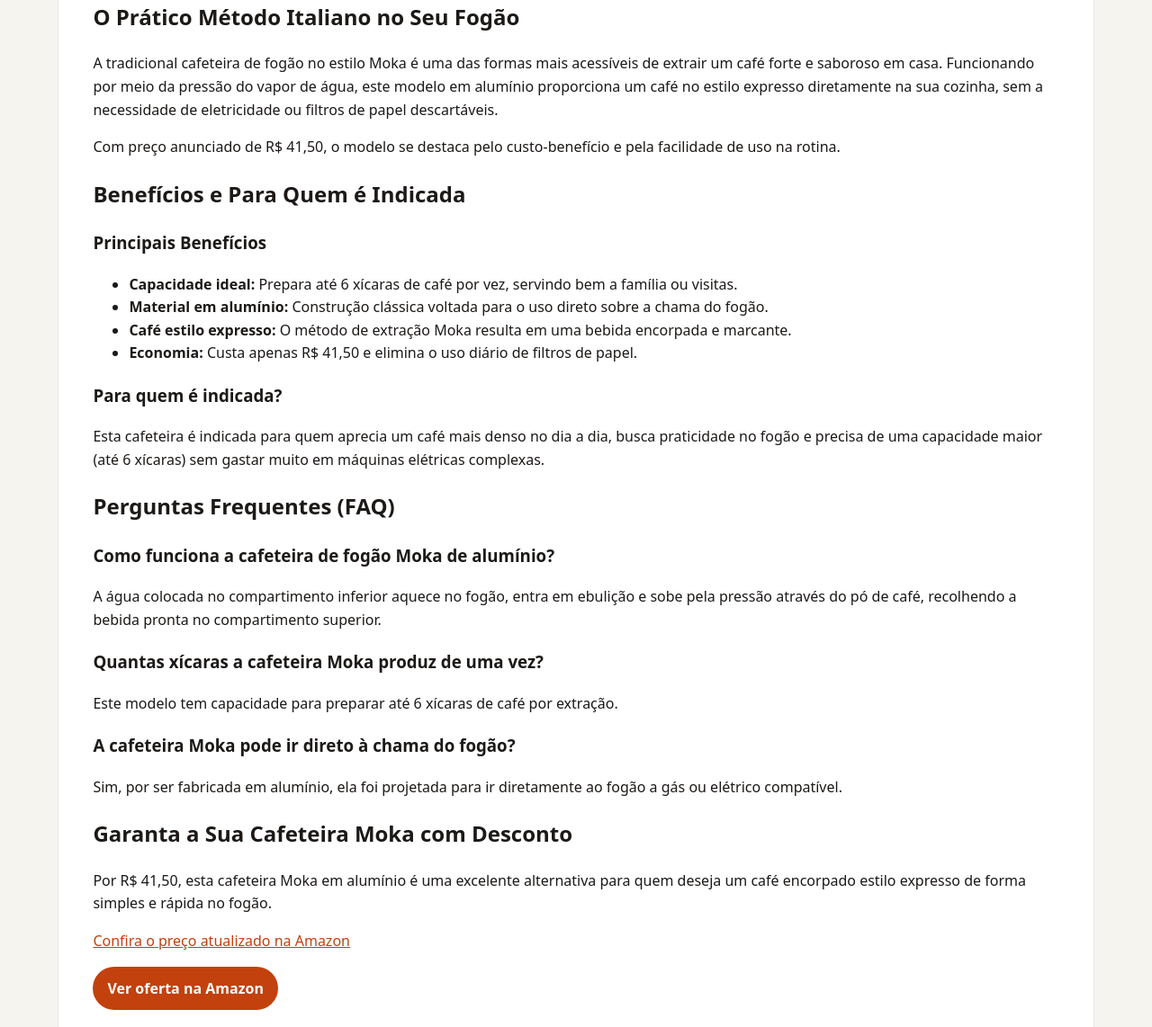
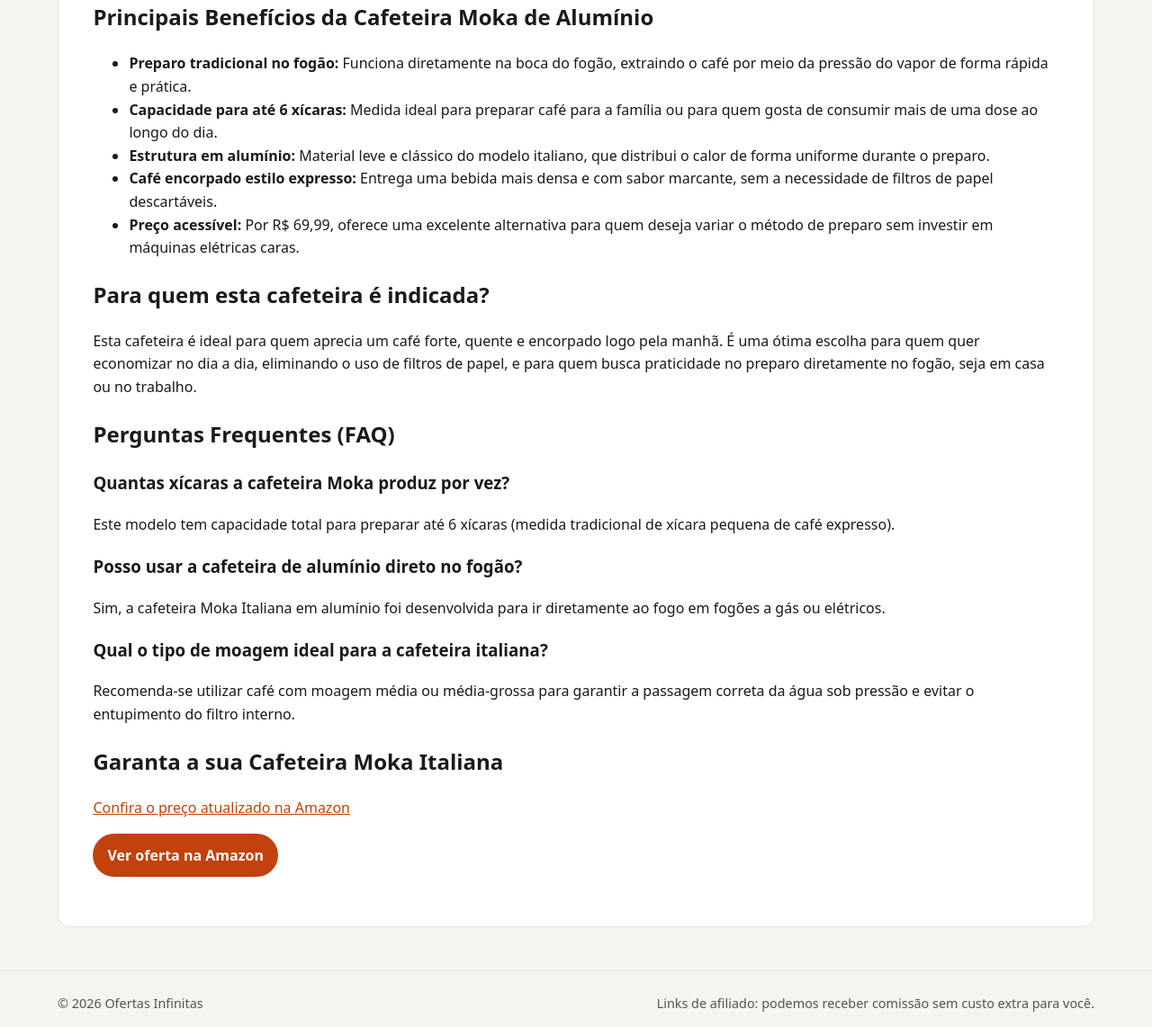
Before and after one commit to Monuver/afiliado, a Jekyll site: the page built from _posts/2026-08-20-cafeteira-de-fogao-moka-italiana-expresso-aluminio-ate-6-xic-b08b79hyvc.md, in a window 1280 px wide and 1400 px high, scrolled down 379 px. Shown: the part 258-1400 px from the top of the window at 90% size. Built offline with Jekyll 4.4.1, drawn with Linux system fonts in a browser that asks for light colours; some of the changed text lies outside the part shown.

```diff
--- a/_posts/2026-08-20-cafeteira-de-fogao-moka-italiana-expresso-aluminio-ate-6-xic-b08b79hyvc.md
+++ b/_posts/2026-08-20-cafeteira-de-fogao-moka-italiana-expresso-aluminio-ate-6-xic-b08b79hyvc.md
@@ -1,51 +1,44 @@
 ---
 layout: post
-title: 'Cafeteira de Fogão Moka Italiana em Alumínio: Vale a Pena para o Seu Café Diário?'
-description: Prepare um café encorpado estilo expresso no fogão de casa com a cafeteira Moka de alumínio para até 6 xícaras. Saiba se vale a pena por R$ 41,50.
-date: 2026-09-16 10:12:53 -0300
+title: 'Cafeteira de Fogão Moka Italiana em Alumínio: Vale a Pena para o Café do Dia a Dia?'
+description: Quer um café encorpado sem gastar muito? A cafeteira de fogão Moka Italiana para até 6 xícaras entrega sabor intenso por apenas R$ 69,99. Confira!
+date: 2026-09-19 09:19:48 -0300
 categories:
 - ofertas
 image: https://m.media-amazon.com/images/I/61A1oovKq-L._AC_SL1200_.jpg
-preco: R$41,50
+preco: R$69,99
 affiliate_url: https://amzn.to/4x2LESM
 ---
 
-# Cafeteira de Fogão Moka Italiana em Alumínio: Vale a Pena para o Seu Café Diário?
+# Cafeteira de Fogão Moka Italiana em Alumínio: Vale a Pena para o Café do Dia a Dia?
 
-Prepare um café encorpado estilo expresso no fogão de casa com a cafeteira Moka de alumínio para até 6 xícaras. Saiba se vale a pena por R$ 41,50.
+Quer um café encorpado sem gastar muito? A cafeteira de fogão Moka Italiana para até 6 xícaras entrega sabor intenso por apenas R$ 69,99. Confira!
 
 ![Cafeteira de Fogão Moka Italiana Expresso Aluminio até 6 Xícaras](https://m.media-amazon.com/images/I/61A1oovKq-L._AC_SL1200_.jpg)
 
-## O Prático Método Italiano no Seu Fogão
+## Principais Benefícios da Cafeteira Moka de Alumínio
 
-A tradicional cafeteira de fogão no estilo Moka é uma das formas mais acessíveis de extrair um café forte e saboroso em casa. Funcionando por meio da pressão do vapor de água, este modelo em alumínio proporciona um café no estilo expresso diretamente na sua cozinha, sem a necessidade de eletricidade ou filtros de papel descartáveis.
+- **Preparo tradicional no fogão:** Funciona diretamente na boca do fogão, extraindo o café por meio da pressão do vapor de forma rápida e prática.
+- **Capacidade para até 6 xícaras:** Medida ideal para preparar café para a família ou para quem gosta de consumir mais de uma dose ao longo do dia.
+- **Estrutura em alumínio:** Material leve e clássico do modelo italiano, que distribui o calor de forma uniforme durante o preparo.
+- **Café encorpado estilo expresso:** Entrega uma bebida mais densa e com sabor marcante, sem a necessidade de filtros de papel descartáveis.
+- **Preço acessível:** Por R$ 69,99, oferece uma excelente alternativa para quem deseja variar o método de preparo sem investir em máquinas elétricas caras.
 
-Com preço anunciado de R$ 41,50, o modelo se destaca pelo custo-benefício e pela facilidade de uso na rotina.
+## Para quem esta cafeteira é indicada?
 
-## Benefícios e Para Quem é Indicada
-
-### Principais Benefícios
-* **Capacidade ideal:** Prepara até 6 xícaras de café por vez, servindo bem a família ou visitas.
-* **Material em alumínio:** Construção clássica voltada para o uso direto sobre a chama do fogão.
-* **Café estilo expresso:** O método de extração Moka resulta em uma bebida encorpada e marcante.
-* **Economia:** Custa apenas R$ 41,50 e elimina o uso diário de filtros de papel.
-
-### Para quem é indicada?
-Esta cafeteira é indicada para quem aprecia um café mais denso no dia a dia, busca praticidade no fogão e precisa de uma capacidade maior (até 6 xícaras) sem gastar muito em máquinas elétricas complexas.
+Esta cafeteira é ideal para quem aprecia um café forte, quente e encorpado logo pela manhã. É uma ótima escolha para quem quer economizar no dia a dia, eliminando o uso de filtros de papel, e para quem busca praticidade no preparo diretamente no fogão, seja em casa ou no trabalho.
 
 ## Perguntas Frequentes (FAQ)
 
-### Como funciona a cafeteira de fogão Moka de alumínio?
-A água colocada no compartimento inferior aquece no fogão, entra em ebulição e sobe pela pressão através do pó de café, recolhendo a bebida pronta no compartimento superior.
+### Quantas xícaras a cafeteira Moka produz por vez?
+Este modelo tem capacidade total para preparar até 6 xícaras (medida tradicional de xícara pequena de café expresso).
 
-### Quantas xícaras a cafeteira Moka produz de uma vez?
-Este modelo tem capacidade para preparar até 6 xícaras de café por extração.
+### Posso usar a cafeteira de alumínio direto no fogão?
+Sim, a cafeteira Moka Italiana em alumínio foi desenvolvida para ir diretamente ao fogo em fogões a gás ou elétricos.
 
-### A cafeteira Moka pode ir direto à chama do fogão?
-Sim, por ser fabricada em alumínio, ela foi projetada para ir diretamente ao fogão a gás ou elétrico compatível.
+### Qual o tipo de moagem ideal para a cafeteira italiana?
+Recomenda-se utilizar café com moagem média ou média-grossa para garantir a passagem correta da água sob pressão e evitar o entupimento do filtro interno.
 
-## Garanta a Sua Cafeteira Moka com Desconto
-
-Por R$ 41,50, esta cafeteira Moka em alumínio é uma excelente alternativa para quem deseja um café encorpado estilo expresso de forma simples e rápida no fogão.
+## Garanta a sua Cafeteira Moka Italiana
 
 [Confira o preço atualizado na Amazon](https://amzn.to/4x2LESM)
```
Also changed, not shown: _posts/2026-08-18-cadeira-escritorio-presidente-atlanta-duoffice-preta-comfort-b09vnbcfdj.md (+23 -23 lines), _posts/2026-08-18-hastes-flexiveis-cotonete-bebe-bastonetes-bellacotton-caixa-b0cx9wkp1b.md (+25 -24 lines), _posts/2026-08-18-shampoo-clorexidina-dugs-caes-seborreia-anti-queda-500ml-b09l9qkmd1.md (+20 -21 lines).
